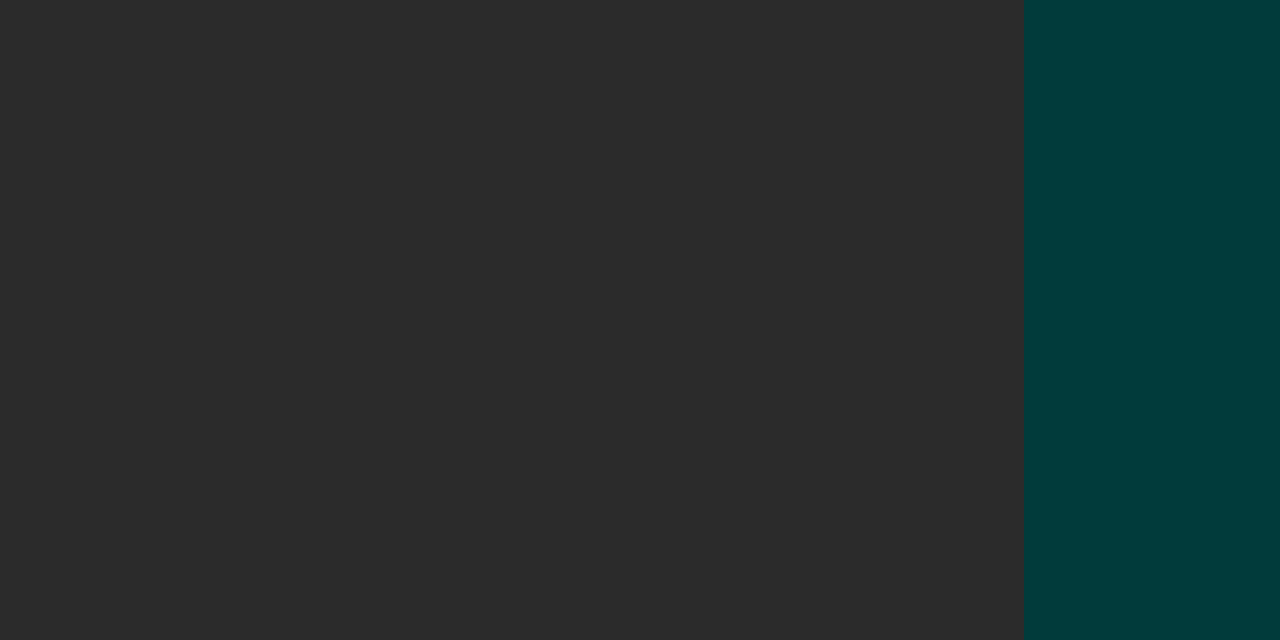
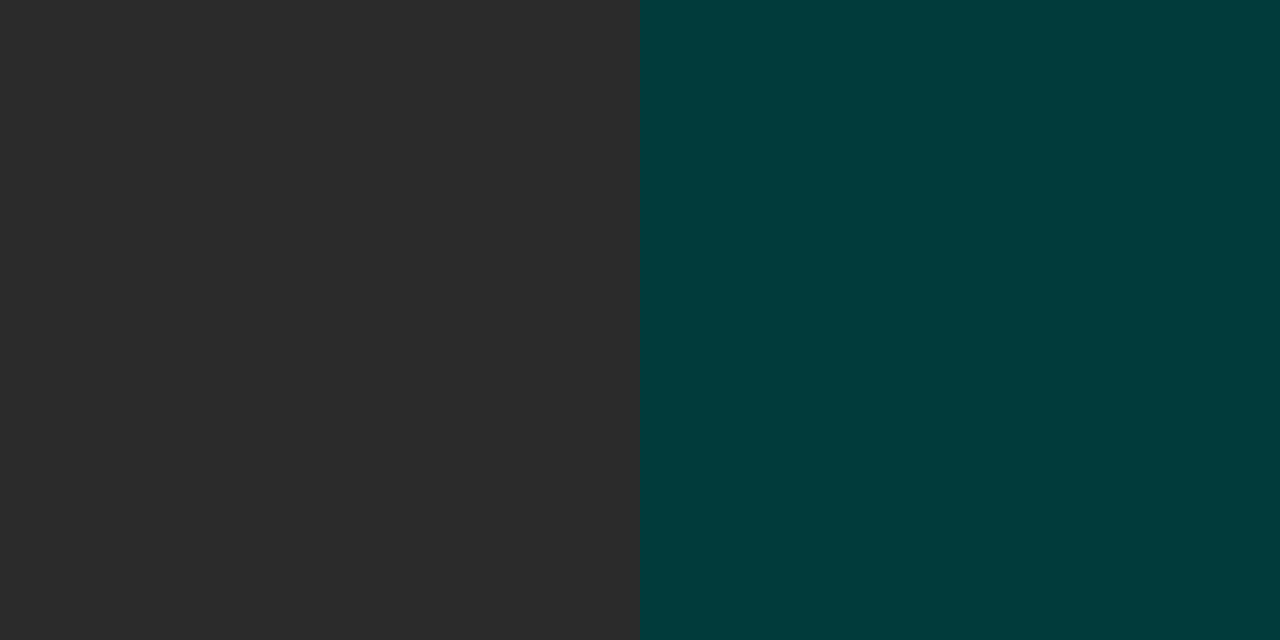
Before and after one commit to rmadisetti3/StackOverCode, a website: page public/index.html in a window 1280 px wide. Shown: the part 160-800 px from the top of the page. Drawn offline with nearby package versions, Linux system fonts and the light colour scheme.

Commit message:
saved changes

```diff
--- a/public/css/style.css
+++ b/public/css/style.css
@@ -2,7 +2,7 @@
   height: 100vh;
   width: 100vw;
   grid-template-rows: 60px 1fr;
-  grid-template-columns: 4fr 1fr;
+  grid-template-columns: 1fr 1fr;
   display: grid;
   grid-row: span 1;
   grid-column: span 1;
```
